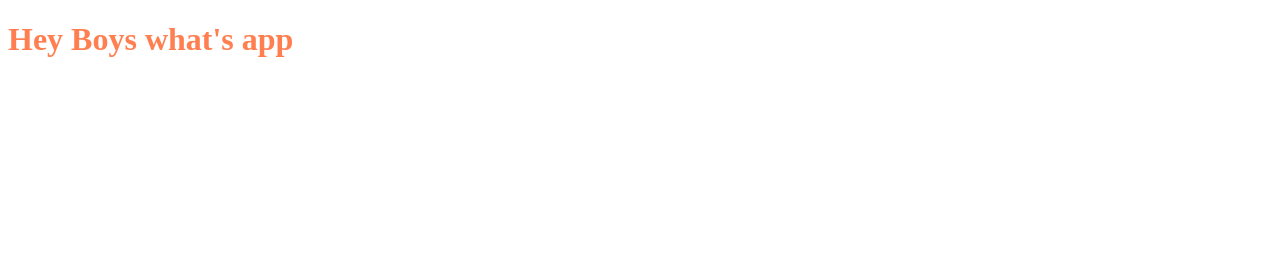
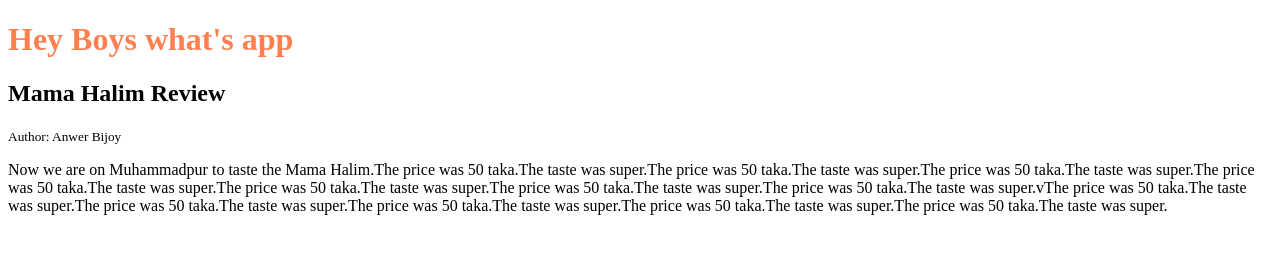
Before and after one commit to anwer-bijoy/my-first-repo, a plain HTML site: page index.html in a window 1280 px wide. Drawn offline with Linux system fonts and the light colour scheme.

Commit message:
html file changes

```diff
--- a/index.html
+++ b/index.html
@@ -11,6 +11,16 @@
 
 <body>
     <h1>Hey Boys what's app</h1>
+    <div>
+        <h2>Mama Halim Review</h2>
+        <small>Author: <span class="author-name">Anwer Bijoy</span></small>
+        <p> Now we are on Muhammadpur to taste the Mama Halim.The price was 50 taka.The taste was super.The price was 50
+            taka.The taste was super.The price was 50 taka.The taste was super.The price was 50 taka.The taste was
+            super.The price was 50 taka.The taste was super.The price was 50 taka.The taste was super.The price was 50
+            taka.The taste was super.vThe price was 50 taka.The taste was super.The price was 50 taka.The taste was
+            super.The price was 50 taka.The taste was super.The price was 50 taka.The taste was super.The price was 50
+            taka.The taste was super.</p>
+    </div>
 
 </body>
 
```
